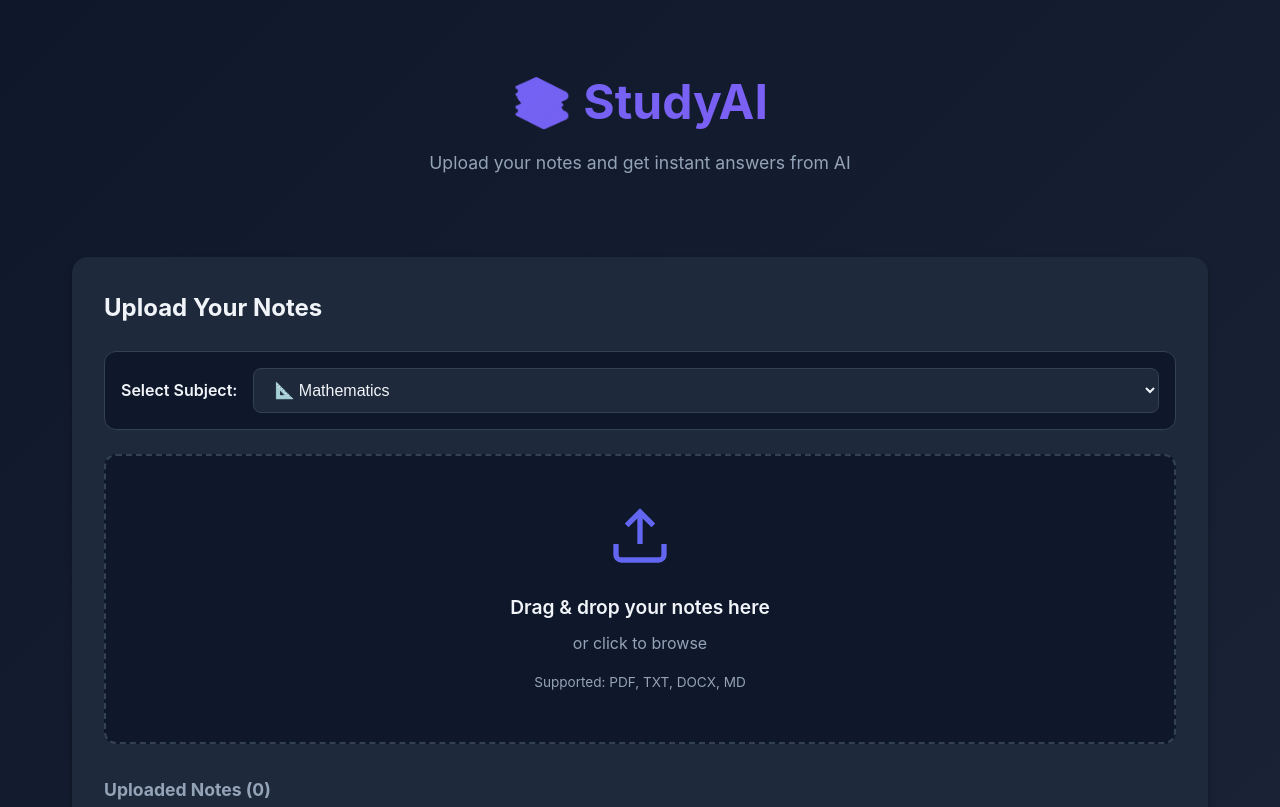
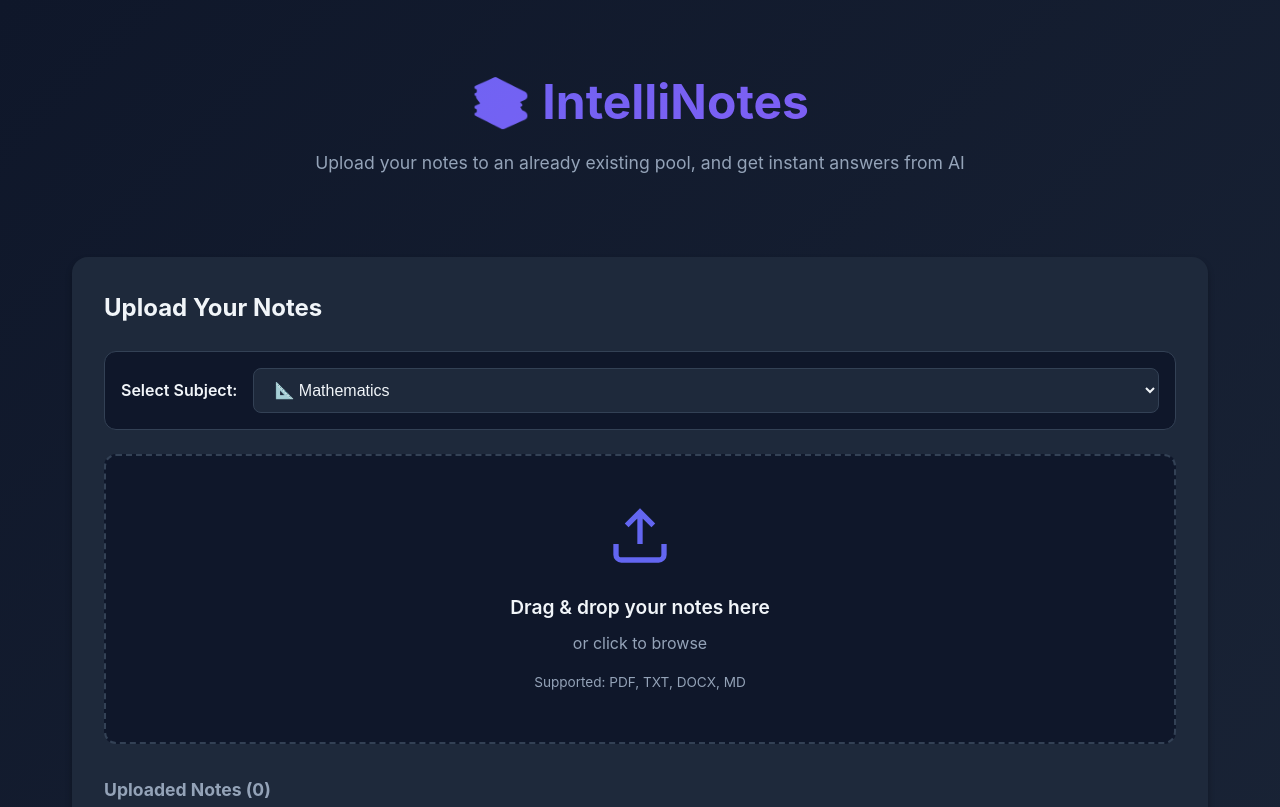
Before and after one commit to shinkensen/Project, a plain HTML site: page index.html in a window 1280 px wide. Shown: the top 807 px of the page. Drawn offline with Linux system fonts and the light colour scheme.

Commit message:
changed name

```diff
--- a/index.html
+++ b/index.html
@@ -3,14 +3,14 @@
 <head>
     <meta charset="UTF-8">
     <meta name="viewport" content="width=device-width, initial-scale=1.0">
-    <title>StudyAI - Upload Notes & Ask Questions</title>
+    <title>IntelliNotes - Upload Notes & Ask Questions</title>
     <link rel="stylesheet" href="style.css">
 </head>
 <body>
     <div class="container">
         <header>
-            <h1>📚 StudyAI</h1>
-            <p class="subtitle">Upload your notes and get instant answers from AI</p>
+            <h1>📚 IntelliNotes</h1>
+            <p class="subtitle">Upload your notes to an already existing pool, and get instant answers from AI</p>
         </header>
 
         <main>
```
Also changed, not shown: templates/index.html (deleted).
